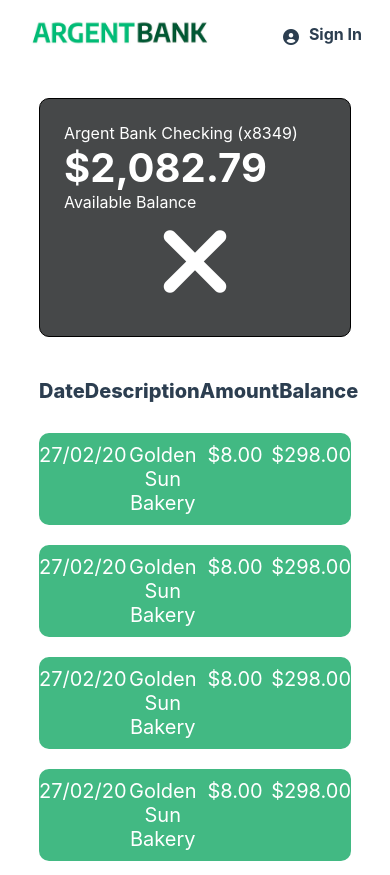
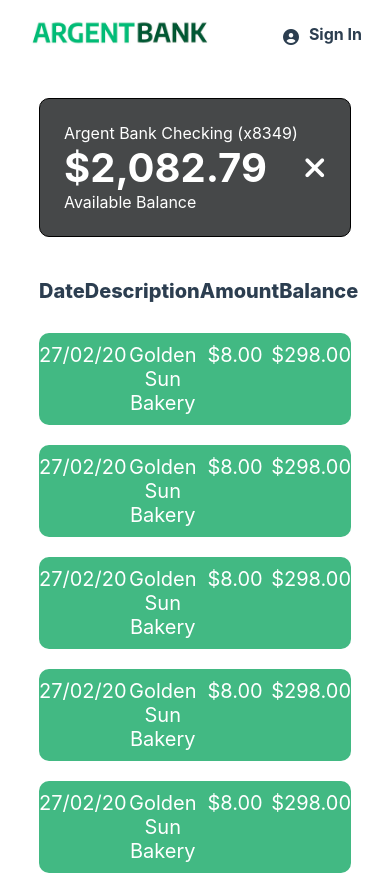
Before and after one commit to jim294/ArgentBank-website, a React (Create React App) app: page /transactions in a window 390 px wide. Shown: the top 875 px of the page. Built offline with nearby package versions, Linux system fonts and the light colour scheme.

Commit message:
scss transactions

```diff
--- a/src/styles/components/_transactions.scss
+++ b/src/styles/components/_transactions.scss
@@ -40,3 +40,13 @@
     flex: 1;
     text-align: center; /* Ajustez selon vos besoins */
   }
+
+  @media (max-width: 425px) {
+    .transactions{
+      display: flex;
+      flex-direction: row;
+        i{
+            font-size: 30px;
+        }
+    }
+}
```
